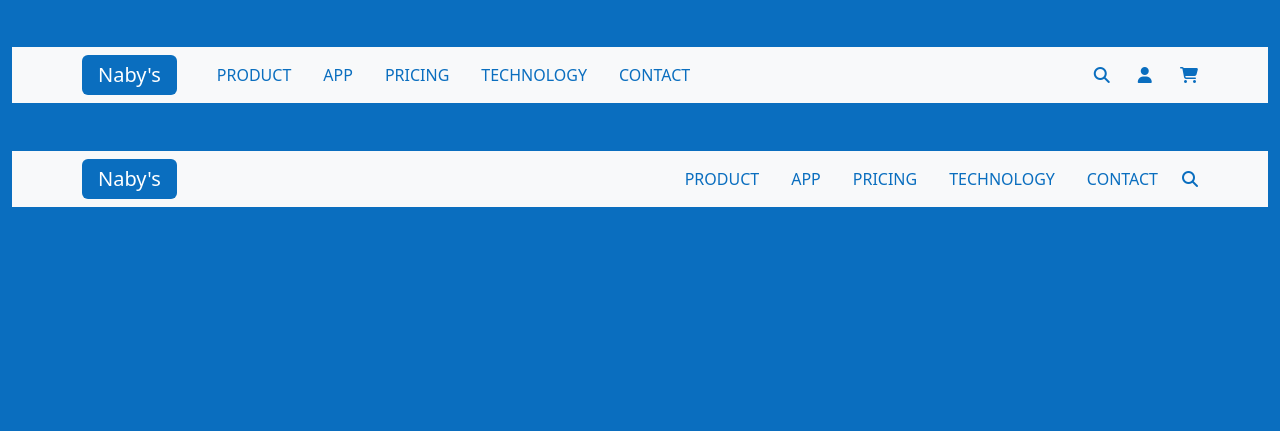
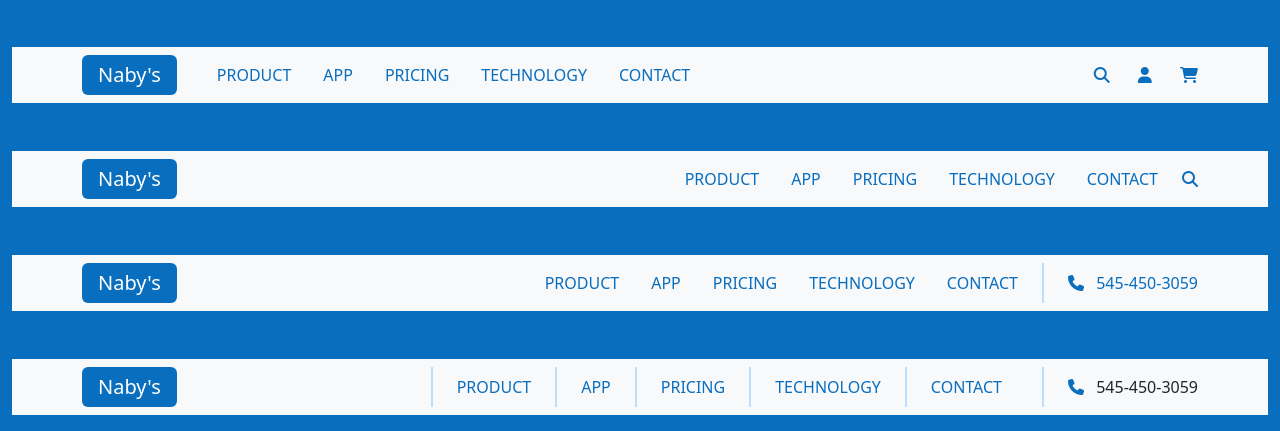
Before and after one commit to Naby-04/navigation-bar-styles, a plain HTML site: page index.html in a window 1280 px wide. Shown: the part 436-867 px from the top of the page. Before the commit the page ends 800 px from the top, so only its background shows below. Drawn offline with nearby package versions, Linux system fonts and the light colour scheme.

Commit message:
7 et 8e navbar

```diff
--- a/index.html
+++ b/index.html
@@ -335,8 +335,99 @@
 
       <!-- 6e style exit -->
       <!-- 7e style -->
-      <section class="style-7 mt-5"></section>
+      <section class="style-7 mt-5">
+        <nav class="navbar navbar-expand-lg bg-light">
+          <div class="container">
+            <a class="navbar-brand px-3 rounded-2" href="#">Naby's</a>
+            <button
+              class="navbar-toggler"
+              type="button"
+              data-bs-toggle="collapse"
+              data-bs-target="#navbarNav"
+              aria-controls="navbarNav"
+              aria-expanded="false"
+              aria-label="Toggle navigation"
+            >
+              <span class="navbar-toggler-icon"></span>
+            </button>
+            <div
+              class="collapse navbar-collapse justify-content-between"
+              id="navbarNav"
+            >
+              <ul class="navbar-nav ms-auto">
+                <li class="nav-item">
+                  <a class="nav-link active ms-3" aria-current="page" href="#"
+                    >PRODUCT</a
+                  >
+                </li>
+                <li class="nav-item">
+                  <a class="nav-link ms-3" href="#">APP</a>
+                </li>
+                <li class="nav-item">
+                  <a class="nav-link ms-3" href="#">PRICING</a>
+                </li>
+                <li class="nav-item">
+                  <a class="nav-link ms-3" href="#">TECHNOLOGY</a>
+                </li>
+                <li class="nav-item">
+                  <a class="nav-link ms-3" href="#">CONTACT</a>
+                </li>
+              </ul>
+              <div class="user-area py-2 ps-4 ms-3">
+                <i class="fa-solid fa-phone"></i>
+                <span class="ms-2">545-450-3059</span>
+              </div>
+            </div>
+          </div>
+        </nav>
+      </section>
       <!-- 7e style exit -->
+      <section class="style-8 mt-5">
+        <nav class="navbar navbar-expand-lg bg-light">
+          <div class="container">
+            <a class="navbar-brand px-3 rounded-2" href="#">Naby's</a>
+            <button
+              class="navbar-toggler"
+              type="button"
+              data-bs-toggle="collapse"
+              data-bs-target="#navbarNav"
+              aria-controls="navbarNav"
+              aria-expanded="false"
+              aria-label="Toggle navigation"
+            >
+              <span class="navbar-toggler-icon"></span>
+            </button>
+            <div
+              class="collapse navbar-collapse justify-content-between"
+              id="navbarNav"
+            >
+              <ul class="navbar-nav ms-auto">
+                <li class="nav-item">
+                  <a class="nav-link active mx-3" aria-current="page" href="#"
+                    >PRODUCT</a
+                  >
+                </li>
+                <li class="nav-item">
+                  <a class="nav-link mx-3" href="#">APP</a>
+                </li>
+                <li class="nav-item">
+                  <a class="nav-link mx-3" href="#">PRICING</a>
+                </li>
+                <li class="nav-item">
+                  <a class="nav-link mx-3" href="#">TECHNOLOGY</a>
+                </li>
+                <li class="nav-item">
+                  <a class="nav-link mx-3" href="#">CONTACT</a>
+                </li>
+              </ul>
+              <div class="user-area py-2 ps-4 ms-3">
+                <i class="fa-solid fa-phone"></i>
+                <span class="ms-2">545-450-3059</span>
+              </div>
+            </div>
+          </div>
+        </nav>
+      </section>
       <!-- 8e style -->
       <!-- 8e style exit -->
       <!-- 9e style -->
--- a/style.css
+++ b/style.css
@@ -96,7 +96,7 @@
   position: relative;
   cursor: pointer;
 }
-.user-area span {
+.style-3 .user-area span {
   font-size: 8px;
   padding: 4px;
   border-radius: 50%;
@@ -113,3 +113,23 @@
   border-bottom: 2px solid var(--button-border);
 }
 /* 3e style exit */
+/* 7e style */
+.style-7 .user-area span {
+  color: var(--text-blue);
+}
+.style-7 .user-area {
+  border-left: 2px solid var(--li-border);
+}
+/* 7e style exit */
+/* 8e style */
+.style-7 .user-area span {
+  color: var(--text-blue);
+}
+.style-8 .user-area,
+.style-8 li {
+  border-left: 2px solid var(--li-border);
+}
+.style-8 li a:hover {
+  background: var(--background);
+}
+/* 8e style exit */
```
